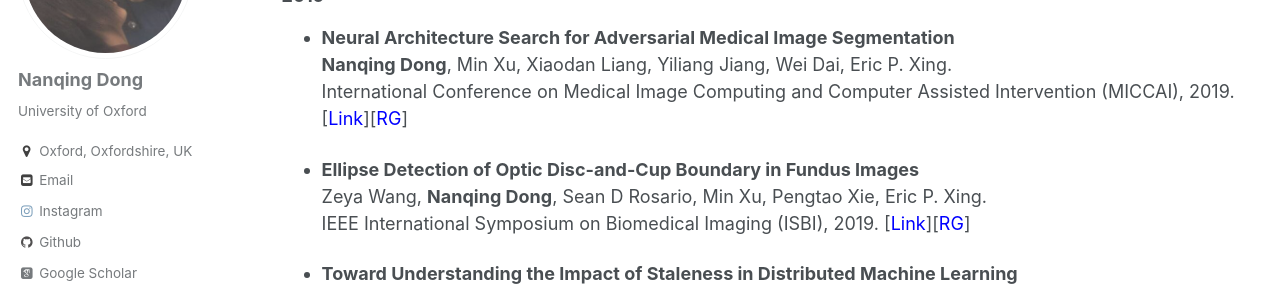
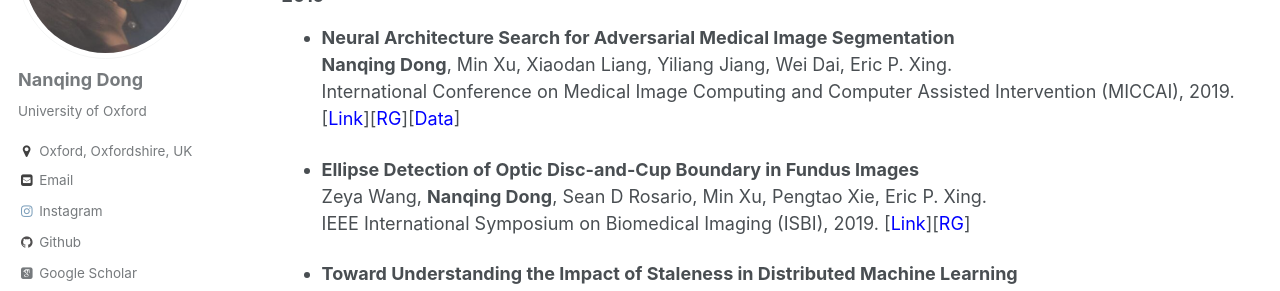
Before and after one commit to eveningdong/eveningdong.github.io, a Jekyll site: the page built from _pages/publications.md, in a window 1280 px wide and 900 px high, scrolled down 445 px. Shown: the part 152-443 px from the top of the window. Built offline with Jekyll 4.4.1, drawn with Linux system fonts in a browser that asks for light colours; some web fonts are replaced.

Commit message:
add data link

```diff
--- a/_pages/publications.md
+++ b/_pages/publications.md
@@ -22,7 +22,7 @@
 ### 2019
 * **Neural Architecture Search for Adversarial Medical Image Segmentation**
   **Nanqing Dong**, Min Xu, Xiaodan Liang, Yiliang Jiang, Wei Dai, Eric P. Xing.
-  International Conference on Medical Image Computing and Computer Assisted Intervention (MICCAI), 2019. [[<span style="color:blue">Link</span>]](https://link.springer.com/chapter/10.1007%2F978-3-030-32226-7_92)[[<span style="color:blue">RG</span>]](https://www.researchgate.net/publication/336474639_Neural_Architecture_Search_for_Adversarial_Medical_Image_Segmentation)
+  International Conference on Medical Image Computing and Computer Assisted Intervention (MICCAI), 2019. [[<span style="color:blue">Link</span>]](https://link.springer.com/chapter/10.1007%2F978-3-030-32226-7_92)[[<span style="color:blue">RG</span>]](https://www.researchgate.net/publication/336474639_Neural_Architecture_Search_for_Adversarial_Medical_Image_Segmentation)[[<span style="color:blue">Data</span>]](https://drive.google.com/file/d/1EgcxMyMUgRm4VvodGDK9w_HJbL1jCW1o/view)
 
 * **Ellipse Detection of Optic Disc-and-Cup Boundary in Fundus Images**
   Zeya Wang, **Nanqing Dong**, Sean D Rosario, Min Xu, Pengtao Xie, Eric P. Xing.
```
